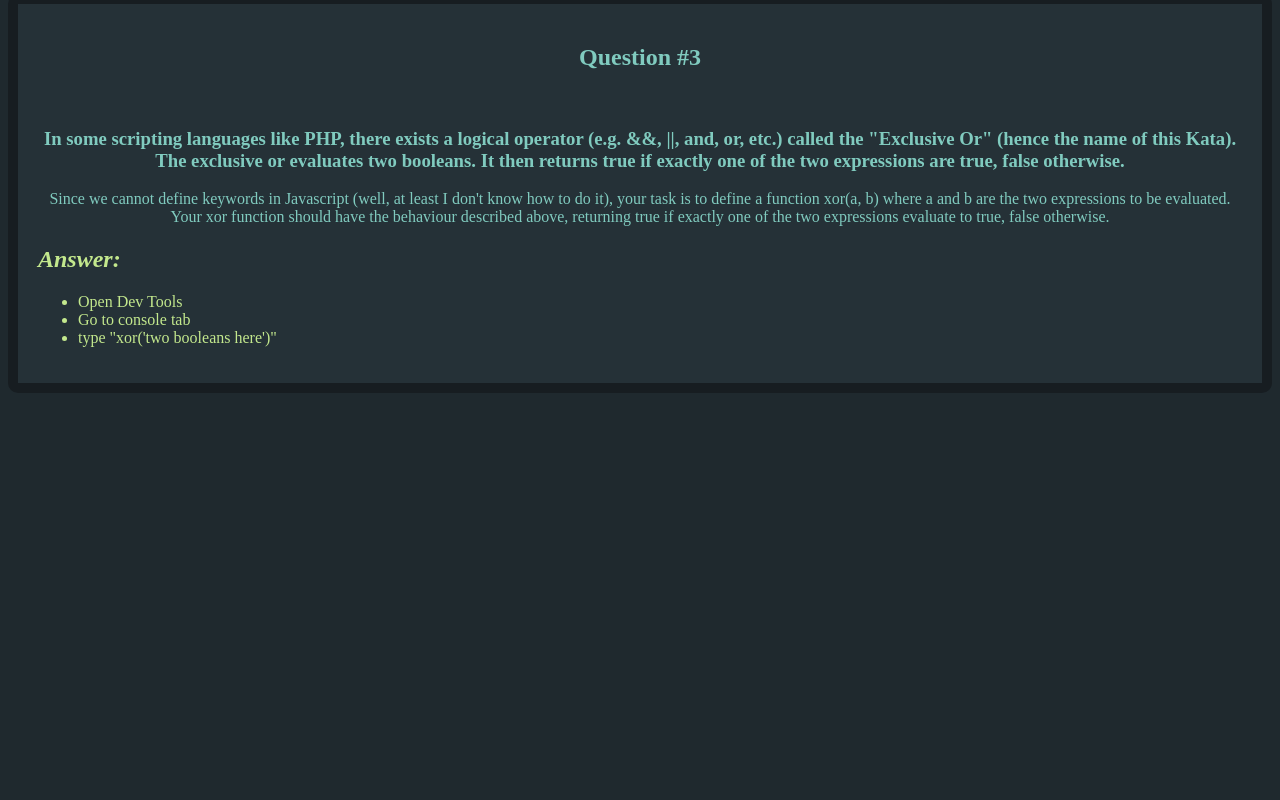
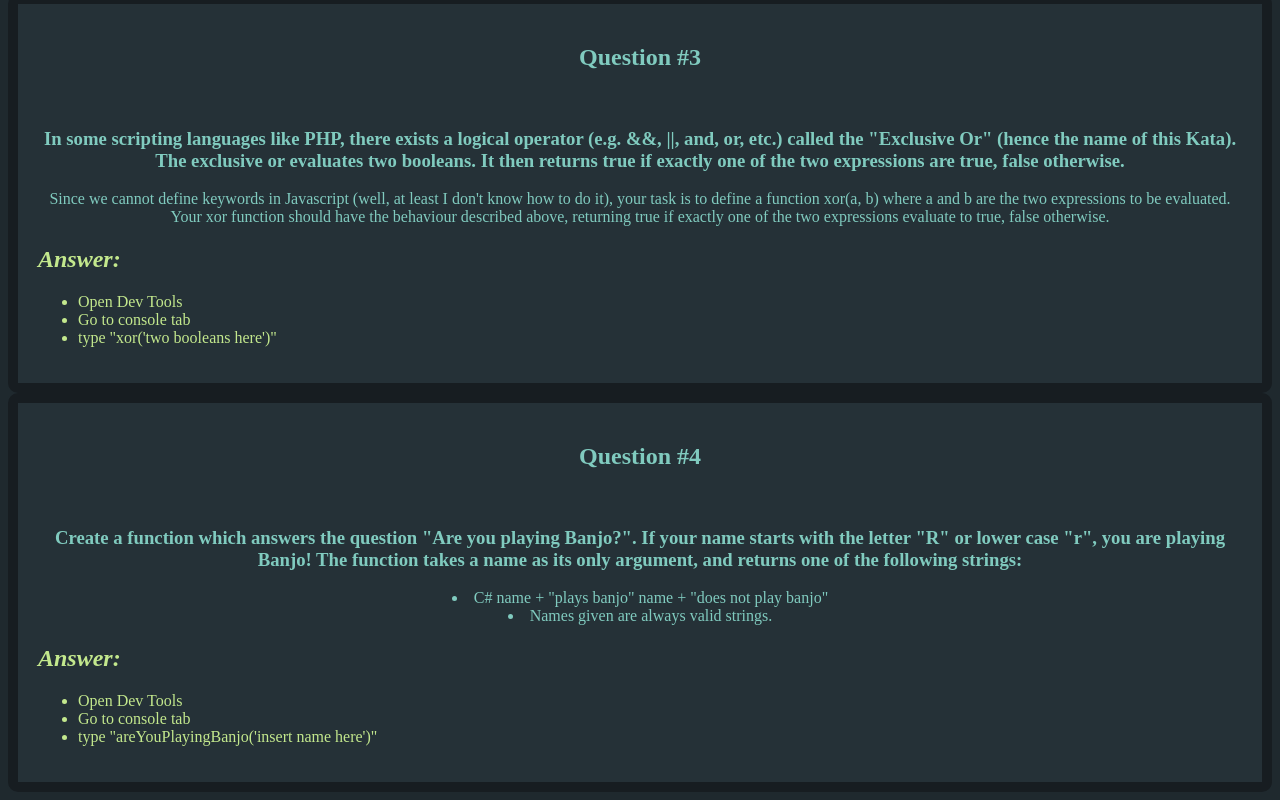
Before and after one commit to benjieCodes/Algorithms, a plain HTML site: page index.html in a window 1280 px wide. Shown: the part 892-1692 px from the top of the page. Before the commit the page ends 1293 px from the top, so only its background shows below. Drawn offline with Linux system fonts and the light colour scheme.

Commit message:
added a question 4 and answered it

```diff
--- a/index.html
+++ b/index.html
@@ -65,6 +65,25 @@
             </ul>
       </div>
     </div>
+    <div class="questionContainer">
+      <div class="question">
+        <h2>Question #4</h2><br>
+          <h3>Create a function which answers the question "Are you playing Banjo?". If your name starts with the letter "R" or lower case "r", you are playing Banjo!
+          The function takes a name as its only argument, and returns one of the following strings:
+          </h3>
+          <li>C# name + "plays banjo" name + "does not play banjo"</li>
+          <li>Names given are always valid strings.</li>
+      </div>
+      <div class="answer">
+        <h2><em>Answer:</em></h2>
+            <ul>
+              <li>Open Dev Tools</li>
+              <li>Go to console tab</li>
+              <li>type "areYouPlayingBanjo('insert name here')"</li>
+            </ul>
+      </div>
+    </div>
+
     <script src="./main.js"></script>
   </body>
 </html>
--- a/main.js
+++ b/main.js
@@ -70,3 +70,12 @@ function findMaxProfit(stockPricesYesterday) {
 function xor(a, b) {
   return a != b
 }
+
+// Answer for Question 4, function for someone who is playing the banjo or not
+function areYouPlayingBanjo(name) {
+  if (name[0] === 'r' || name[0] === 'R') {
+    return name + ' plays the banjo';
+  } else {
+    return name + ' does not play the banjo';
+  }
+}
```
